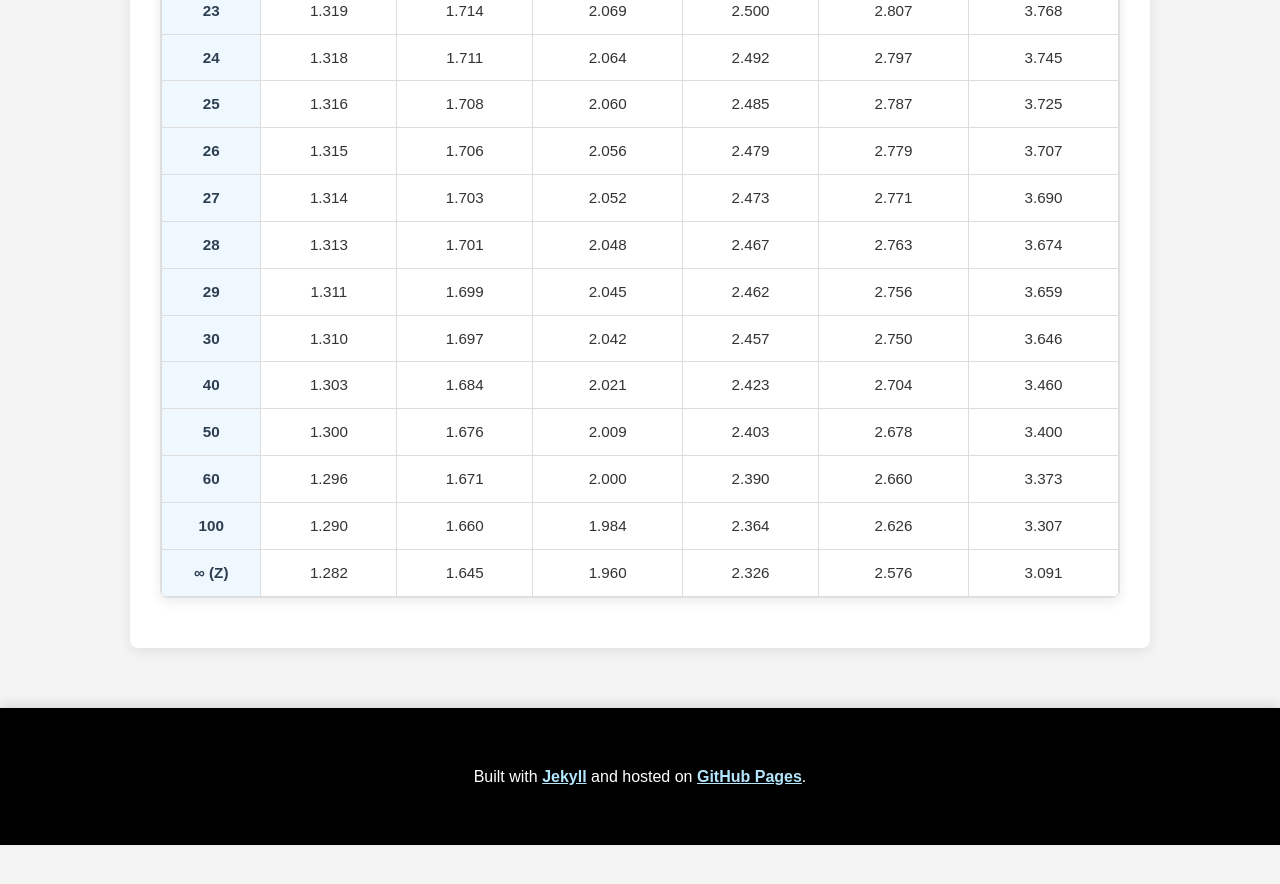
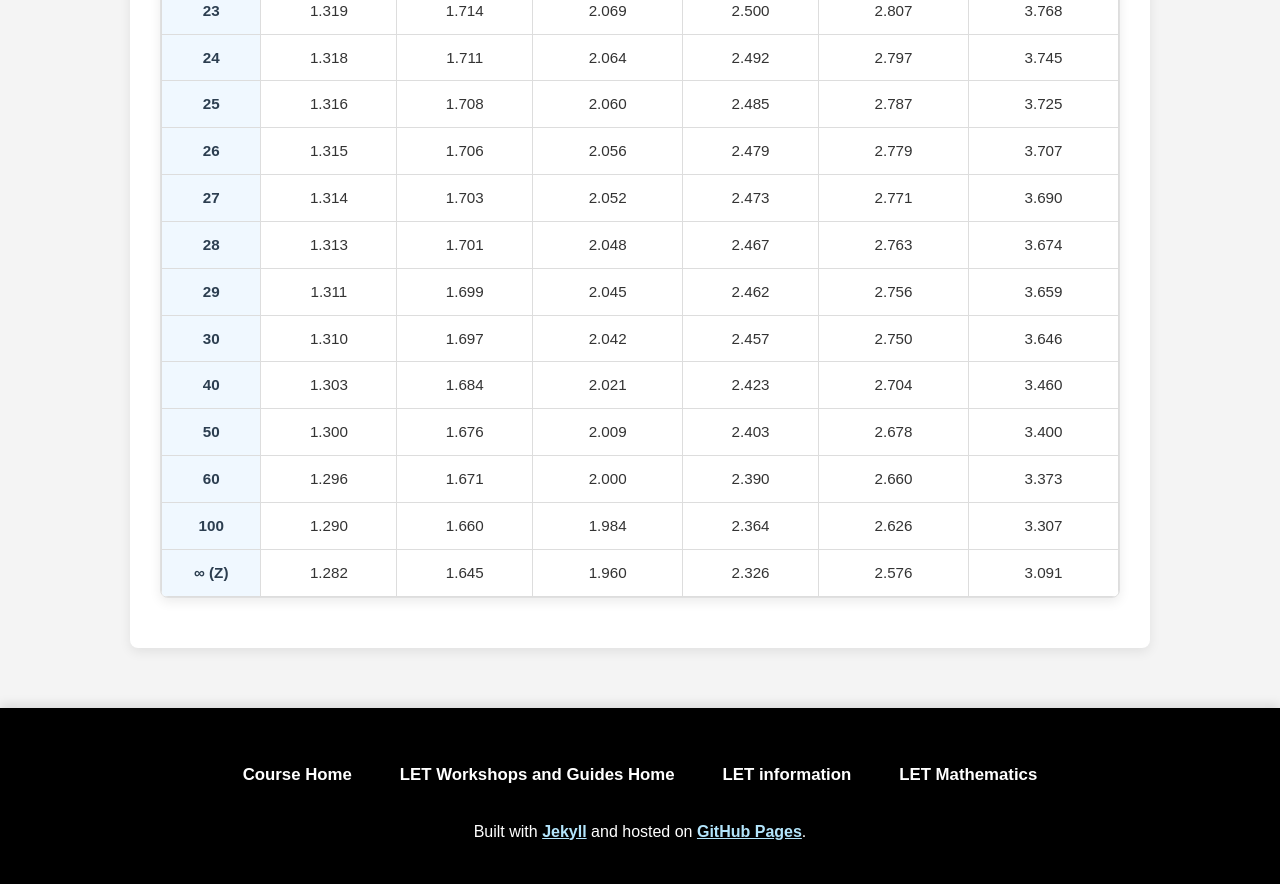
Before and after one commit to probe973/LET, a Jekyll site: the page built from assets/apps/ttable.md, in a window 1280 px wide and 900 px high, scrolled down 1467 px. Shown: the top 884 px of the window. Built offline with Jekyll 4.4.1, drawn with Linux system fonts in a browser that asks for light colours; before the commit the page ends 2312 px from its top, so only the background shows below that.

Commit message:
Add navigation footer links to apps layout

```diff
--- a/_layouts/apps.html
+++ b/_layouts/apps.html
@@ -52,12 +52,19 @@
     </main>
 
     <footer>
+    <navft>
+        <ul>
+            <li><a href="{{ "/courses/eco/5007a/" | relative_url }}">Course Home</a></li>
+            <li><a href="{{ "/" | relative_url }}">LET Workshops and Guides Home</a></li>
+            <li><a href="https://my.uea.ac.uk/divisions/library-and-learning-enhancement/learning-enhancement" target="_blank">LET information</a></li>
+            <li><a href="https://my.uea.ac.uk/divisions/library-and-learning-enhancement/learning-enhancement/resources/maths-and-statistics" target="_blank">LET Mathematics</a></li>
+        </ul>
+    </navft>
 
         <p>Built with <a href="https://jekyllrb.com/" target="_blank" rel="noopener noreferrer">Jekyll</a> and hosted on <a href="https://pages.github.com/" target="_blank" rel="noopener noreferrer">GitHub Pages</a>.</p>
 
     </footer>
 
-    <!-- Corrected script link using relative_url -->
 
     <script>
     // Get the full web address of the page the user just clicked from
```
